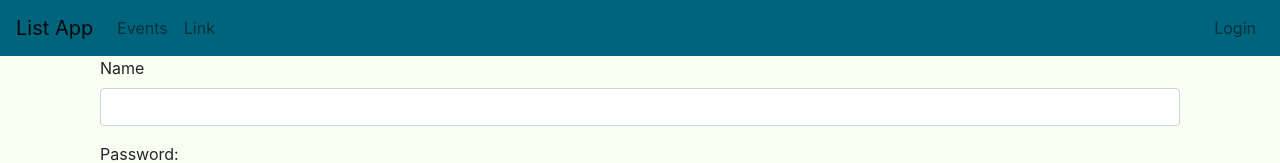
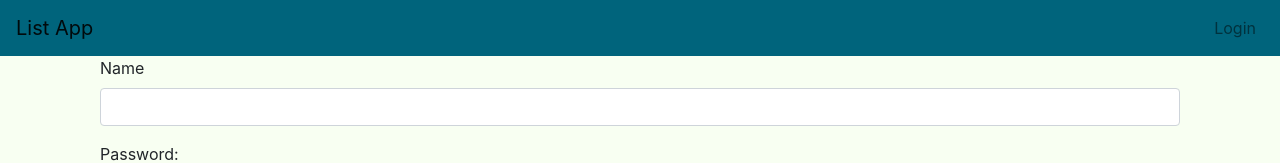
Before and after one commit to alexaverill/ListApp, a React (Create React App) app in the folder lists/: page /login in a window 1280 px wide. Shown: the top 163 px of the page. Built offline with nearby package versions, Linux system fonts and the light colour scheme.

Commit message:
Removing extra links for now

```diff
--- a/lists/src/Navigation.js
+++ b/lists/src/Navigation.js
@@ -19,10 +19,10 @@
                 <Navbar.Brand href="/">List App</Navbar.Brand>
                 <Navbar.Toggle aria-controls="basic-navbar-nav" />
                 <Navbar.Collapse id="" className="justify-content-end">
-                    <Nav className="mr-auto">
+                    {/* <Nav className="mr-auto">
                         <Nav.Link href="/">Events</Nav.Link>
                         <Nav.Link href="/">Link</Nav.Link>
-                    </Nav>
+                    </Nav> */}
                     <Nav>
                         {showLogin ? <Nav.Link href="/login">Login</Nav.Link>:
                         <NavDropdown title={name} id="basic-nav-dropdown">
```
